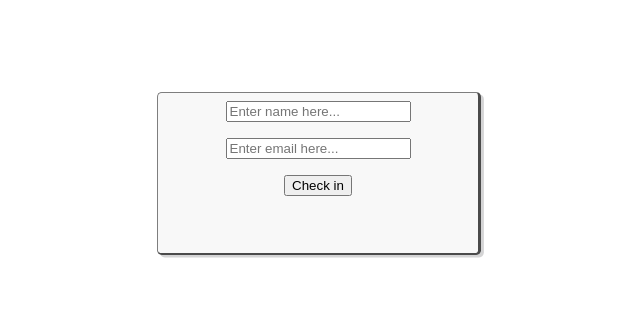
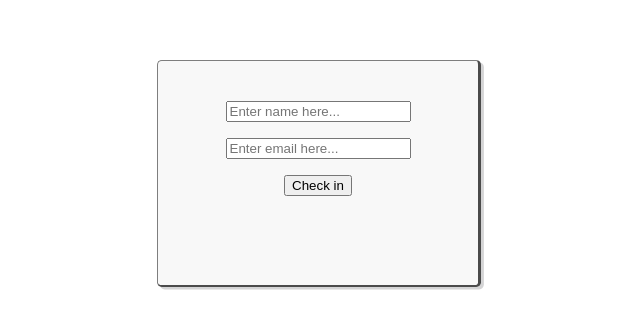
Before and after one commit to Andreas-Fagerberg/checking-in, a Next.js app: page /checking-in/ in a window 1280 px wide. Shown: the part 235-564 px from the top of the page, without its empty margins (321-961 px from the left). Built offline with nearby package versions, Linux system fonts and the light colour scheme.

Commit message:
feat: Updated stylesheet

```diff
--- a/app/page.css
+++ b/app/page.css
@@ -11,7 +11,7 @@
   background-color: rgb(209, 207, 207);;
   align-items: center;
   justify-content: center;
-  height: 10rem;
+  height: 14rem;
   width: 20rem;
   border-style: solid;
   border-width: 0.1rem 0.2rem 0.15rem 0.1rem;
@@ -28,6 +28,10 @@
   gap: 1rem;
 }
 
-.checkin-error-text {
+.checkin-error-message {
   color: red;
 }
+
+.checkin-success-message {
+  color:rgb(24, 201, 27);
+}
```
